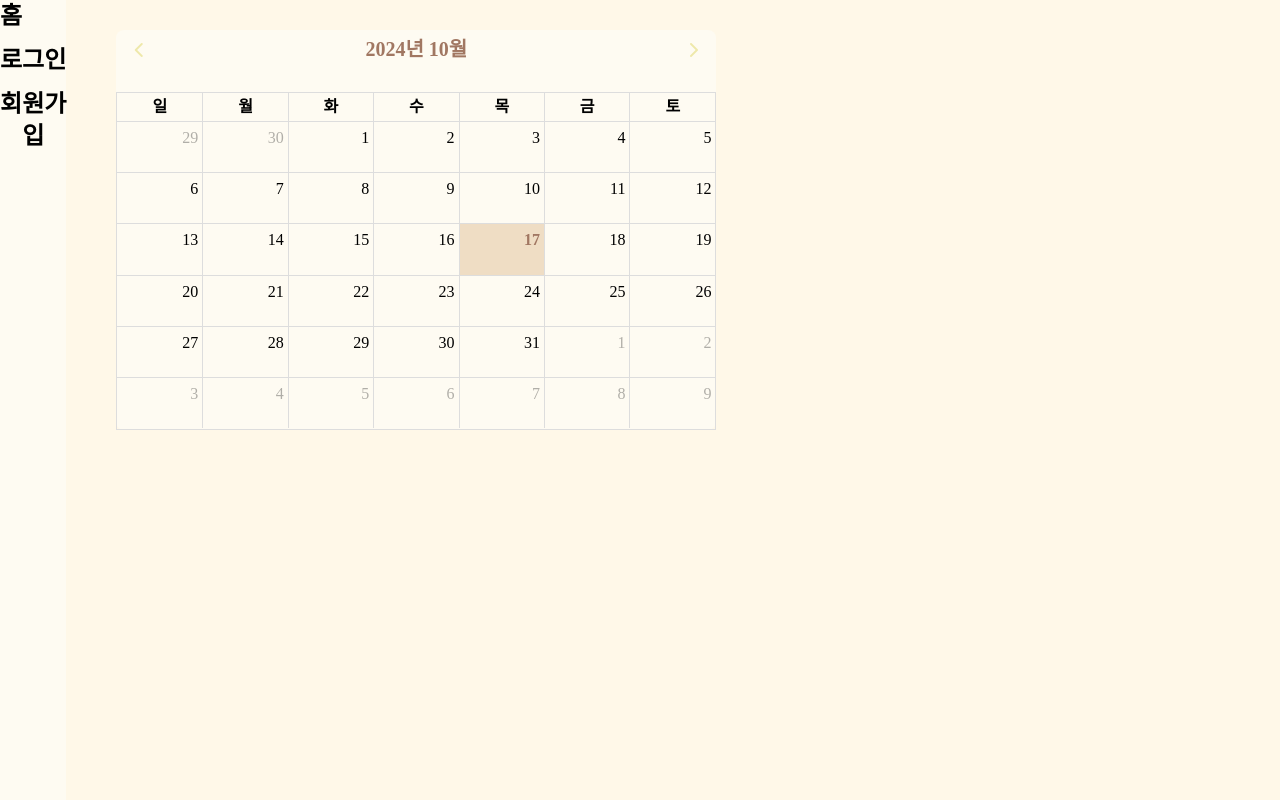
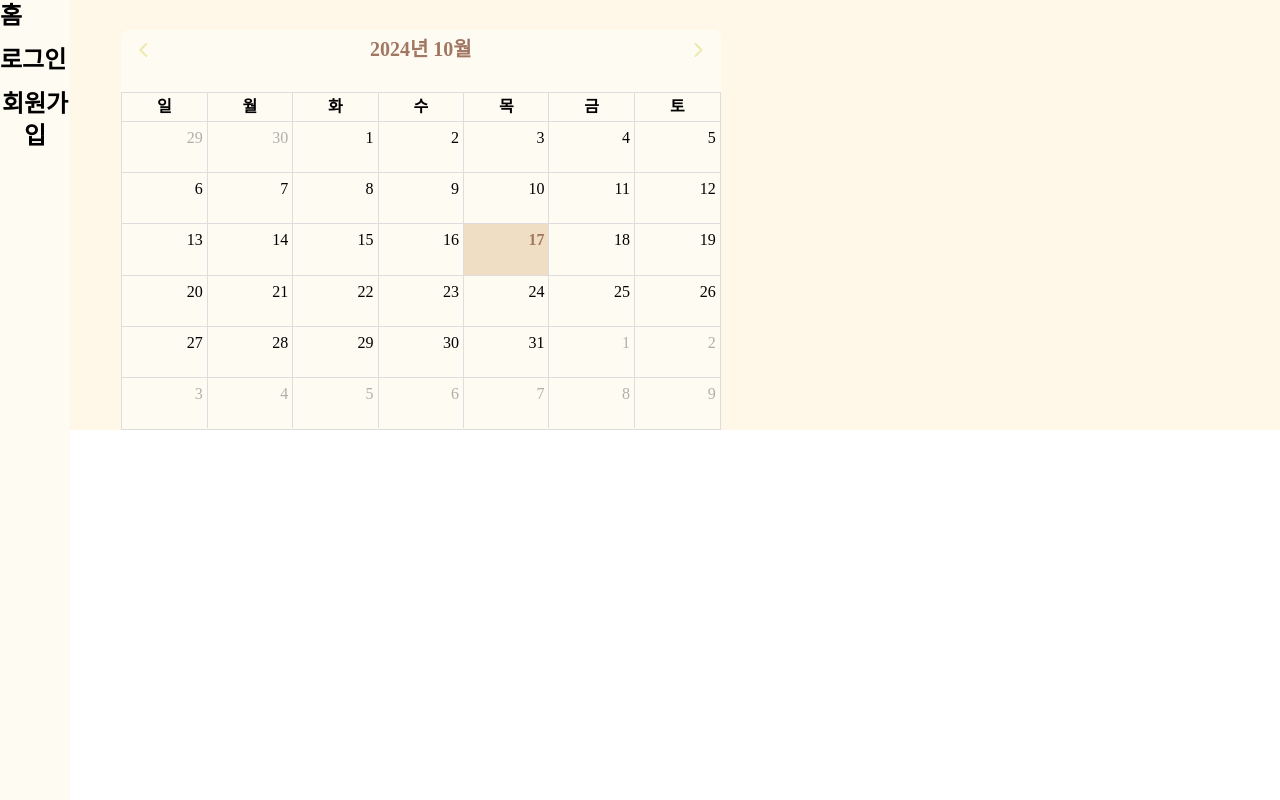
Before and after one commit to Sunjji/Sunjji, a Next.js app: page / in a window 1280 px wide. Built offline with nearby package versions, Linux system fonts and the light colour scheme; no server answers; a web font is replaced by a local one.

Commit message:
chore: 사이드바 고정시키기

```diff
--- a/app/(providers)/(root)/_components/SideBar.tsx
+++ b/app/(providers)/(root)/_components/SideBar.tsx
@@ -27,7 +27,8 @@ function SideBar() {
   };
 
   return (
-    <nav className="bg-point w-[70px] min-h-screen">
+    <>
+    <nav className="bg-point w-[70px] min-h-screen fixed z-50">
       <Link href={"/"} className="font-bold text-2xl">
         홈
       </Link>
@@ -69,6 +70,8 @@ function SideBar() {
       ) : null}
       {/* isAuthInitialized가 false일때 null을 출력 */}
     </nav>
+    <div className="w-[75px]" />
+    </>
   );
 }
 
```
